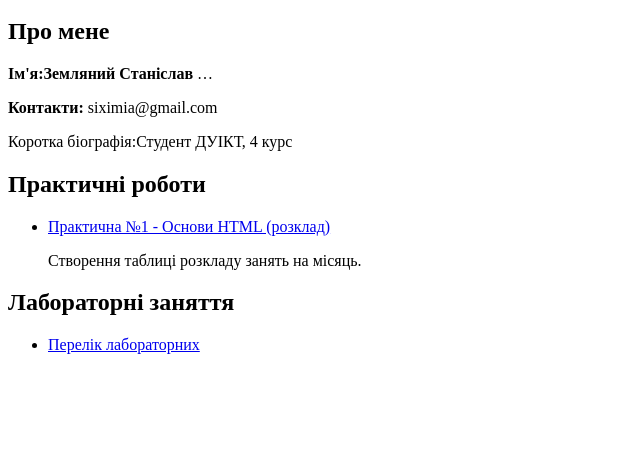
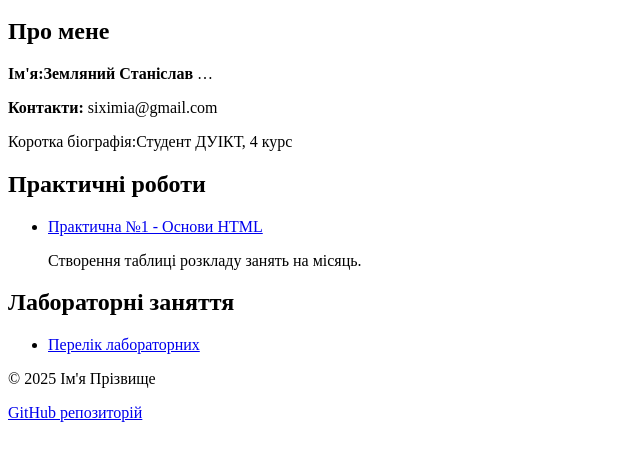
Before and after one commit to StanislavZemlyanyi/ZemlyanyiStanislavKID41, a plain HTML site: page main.html in a window 1280 px wide. Shown: the part 118-578 px from the top of the page, without its empty margins (0-640 px from the left). Drawn offline with Linux system fonts and the light colour scheme.

Commit message:
add footer

```diff
--- a/main.html
+++ b/main.html
@@ -28,7 +28,7 @@
       <h2>Практичні роботи</h2>
       <ul>
         <li>
-          <a href="pages/practice1.html">Практична №1 - Основи HTML (розклад)</a>
+          <a href="pages/practice1.html">Практична №1 - Основи HTML</a>
           <p class="muted">Створення таблиці розкладу занять на місяць.</p>
         </li>
       </ul>
@@ -41,6 +41,11 @@
       </ul>
     </section>
   </main>
-
+  <footer class="site-footer">
+    <p>© 2025 Ім'я Прізвище</p>
+    <p>
+      <a href="https://github.com/StanislavZemlyanyi/ZemlyanyiStanislavKID41">GitHub репозиторій</a>
+    </p>
+  </footer>
 </body>
 </html>
```
